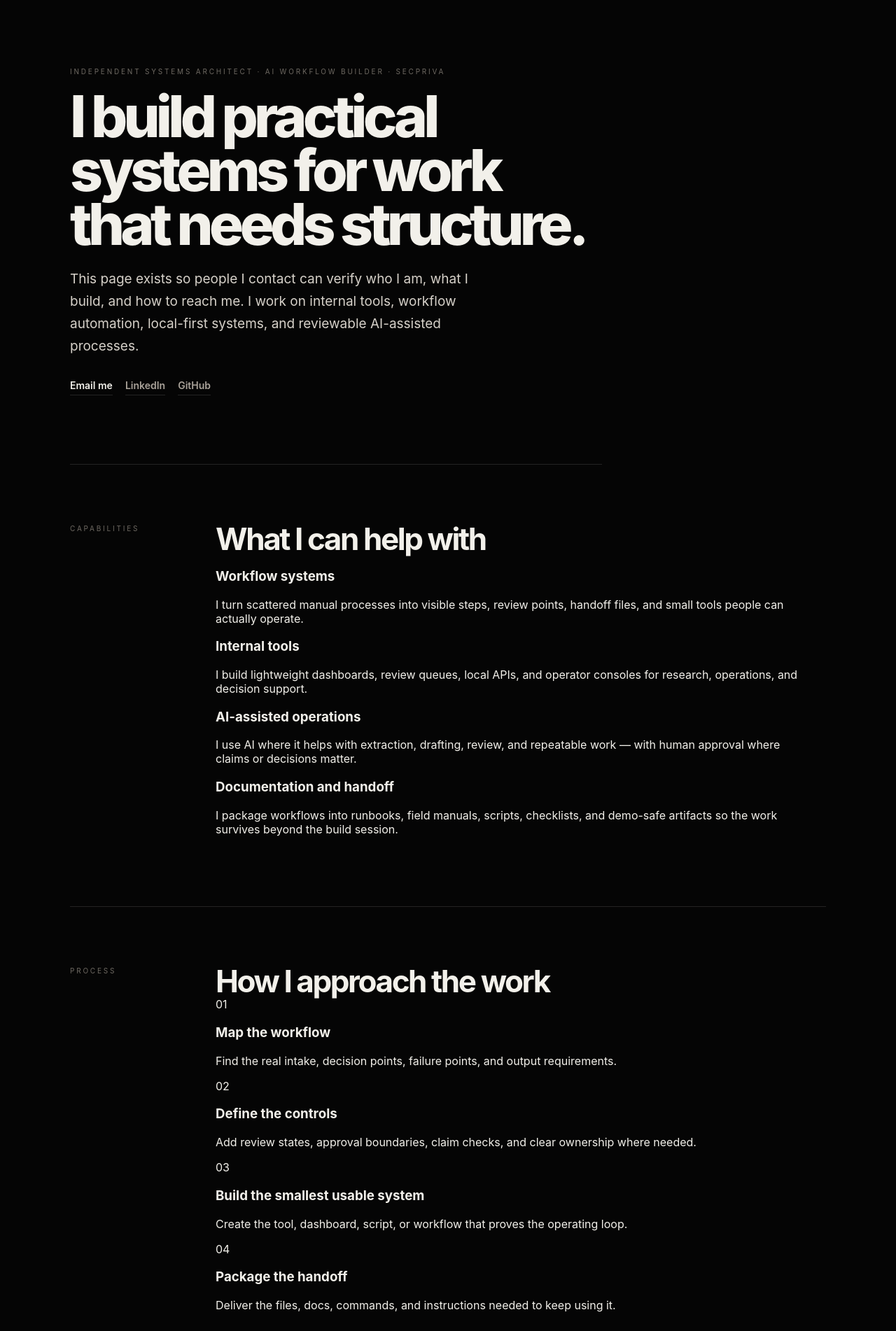
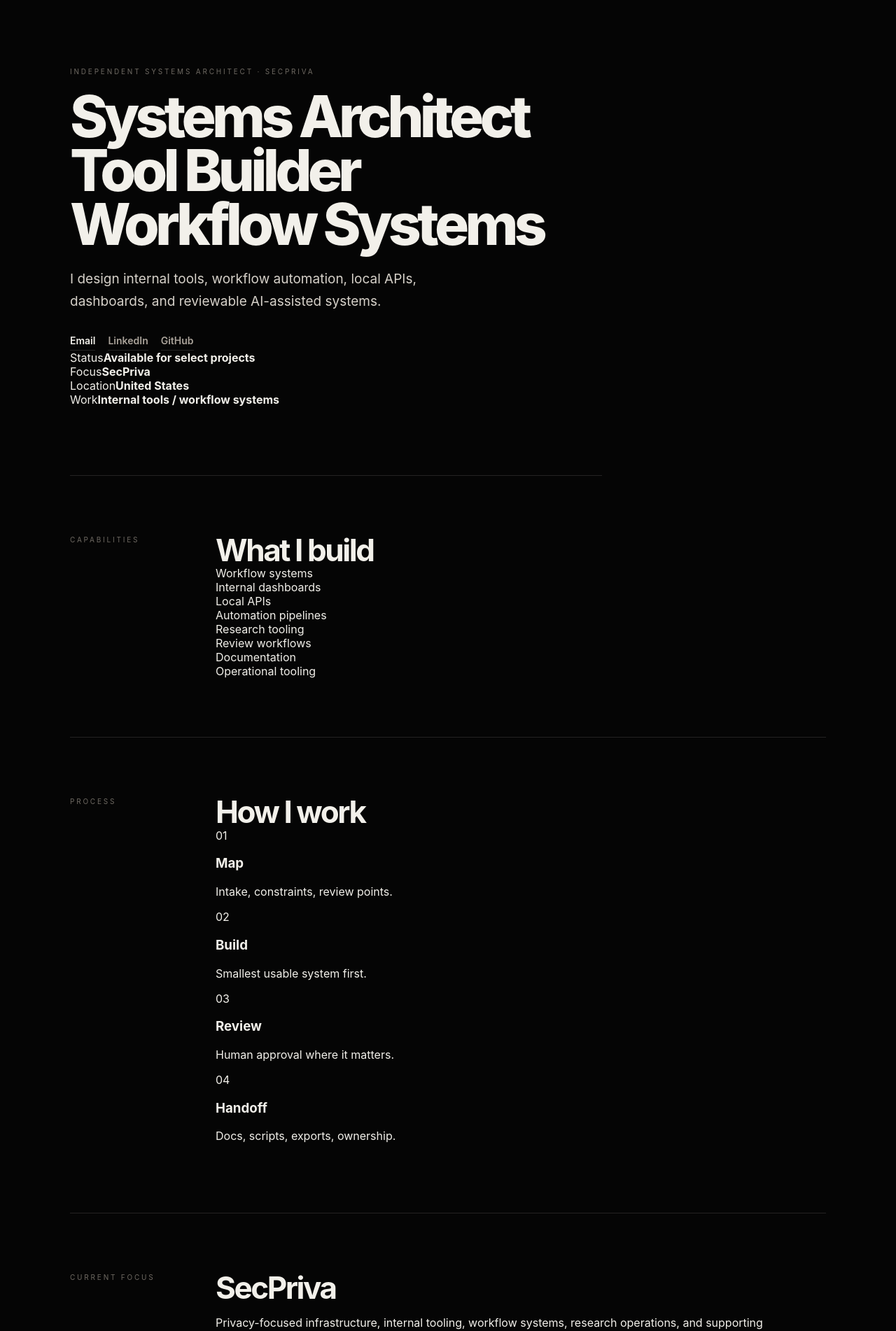
Before and after one commit to SaltProphet/justin-strange-portfolio, a React (Vite) app: page / in a window 1280 px wide. Shown: the part 120-2022 px from the top of the page at 70% size. Built offline with nearby package versions, Linux system fonts and the light colour scheme; a web font is replaced by a local one.

Commit message:
Restructure homepage as identity and verification page

```diff
--- a/src/App.jsx
+++ b/src/App.jsx
@@ -3,38 +3,33 @@
 const navItems = [
   ["Capabilities", "#capabilities"],
   ["Process", "#process"],
-  ["Background", "#background"],
+  ["Focus", "#focus"],
   ["Contact", "#contact"],
 ];
 
 const capabilities = [
-  {
-    title: "Workflow systems",
-    description:
-      "I turn scattered manual processes into visible steps, review points, handoff files, and small tools people can actually operate.",
-  },
-  {
-    title: "Internal tools",
-    description:
-      "I build lightweight dashboards, review queues, local APIs, and operator consoles for research, operations, and decision support.",
-  },
-  {
-    title: "AI-assisted operations",
-    description:
-      "I use AI where it helps with extraction, drafting, review, and repeatable work — with human approval where claims or decisions matter.",
-  },
-  {
-    title: "Documentation and handoff",
-    description:
-      "I package workflows into runbooks, field manuals, scripts, checklists, and demo-safe artifacts so the work survives beyond the build session.",
-  },
+  "Workflow systems",
+  "Internal dashboards",
+  "Local APIs",
+  "Automation pipelines",
+  "Research tooling",
+  "Review workflows",
+  "Documentation",
+  "Operational tooling",
 ];
 
 const processSteps = [
-  ["01", "Map the workflow", "Find the real intake, decision points, failure points, and output requirements."],
-  ["02", "Define the controls", "Add review states, approval boundaries, claim checks, and clear ownership where needed."],
-  ["03", "Build the smallest usable system", "Create the tool, dashboard, script, or workflow that proves the operating loop."],
-  ["04", "Package the handoff", "Deliver the files, docs, commands, and instructions needed to keep using it."],
+  ["01", "Map", "Intake, constraints, review points."],
+  ["02", "Build", "Smallest usable system first."],
+  ["03", "Review", "Human approval where it matters."],
+  ["04", "Handoff", "Docs, scripts, exports, ownership."],
+];
+
+const verificationFacts = [
+  ["Status", "Available for select projects"],
+  ["Focus", "SecPriva"],
+  ["Location", "United States"],
+  ["Work", "Internal tools / workflow systems"],
 ];
 
 const contactLinks = [
@@ -48,7 +43,7 @@
     <section id={id} className="section">
       <div className="section-kicker">{eyebrow}</div>
       <div className="section-content">
-        {title ? <h2>{title}</h2> : null}
+        <h2>{title}</h2>
         {children}
       </div>
     </section>
@@ -59,81 +54,75 @@
   return (
     <main className="site-shell" id="top">
       <header className="site-header">
-        <a className="brand" href="#top" aria-label="Justin Strange home">
+        <a className="brand" href="#top">
           <span className="brand-name">Justin Strange</span>
           <span className="brand-line">Systems Architect / Tool Builder</span>
         </a>
 
-        <nav className="site-nav" aria-label="Main navigation">
+        <nav className="site-nav">
           {navItems.map(([label, href]) => (
-            <a key={href} href={href}>
-              {label}
-            </a>
+            <a key={href} href={href}>{label}</a>
           ))}
         </nav>
       </header>
 
-      <section className="hero" aria-labelledby="hero-title">
-        <p className="hero-label">Independent systems architect · AI workflow builder · SecPriva</p>
-        <h1 id="hero-title">I build practical systems for work that needs structure.</h1>
-        <p className="hero-copy">
-          This page exists so people I contact can verify who I am, what I build, and how to reach me. I work on internal tools, workflow automation, local-first systems, and reviewable AI-assisted processes.
-        </p>
-        <div className="hero-actions" aria-label="Primary links">
-          <a href="mailto:justin@secpriva.com">Email me</a>
-          <a href="https://www.linkedin.com/in/justinstrange/" target="_blank" rel="noreferrer">LinkedIn</a>
-          <a href="https://github.com/SaltProphet" target="_blank" rel="noreferrer">GitHub</a>
+      <section className="hero">
+        <div className="hero-main">
+          <p className="hero-label">Independent systems architect · SecPriva</p>
+          <h1>Systems Architect<br />Tool Builder<br />Workflow Systems</h1>
+          <p className="hero-copy">
+            I design internal tools, workflow automation, local APIs, dashboards, and reviewable AI-assisted systems.
+          </p>
+
+          <div className="hero-actions">
+            {contactLinks.map(([label, href]) => (
+              <a key={label} href={href} target={href.startsWith('http') ? '_blank' : undefined} rel={href.startsWith('http') ? 'noreferrer' : undefined}>{label}</a>
+            ))}
+          </div>
         </div>
+
+        <aside className="verification-panel">
+          {verificationFacts.map(([label, value]) => (
+            <div key={label} className="verification-row">
+              <span>{label}</span>
+              <strong>{value}</strong>
+            </div>
+          ))}
+        </aside>
       </section>
 
-      <Section id="capabilities" eyebrow="Capabilities" title="What I can help with">
-        <div className="capability-list">
+      <Section id="capabilities" eyebrow="Capabilities" title="What I build">
+        <div className="capability-grid">
           {capabilities.map((item) => (
-            <article className="capability-item" key={item.title}>
-              <h3>{item.title}</h3>
-              <p>{item.description}</p>
+            <div key={item} className="capability-item">{item}</div>
+          ))}
+        </div>
+      </Section>
+
+      <Section id="process" eyebrow="Process" title="How I work">
+        <div className="process-list">
+          {processSteps.map(([number, title, description]) => (
+            <article key={number} className="process-item">
+              <span>{number}</span>
+              <h3>{title}</h3>
+              <p>{description}</p>
             </article>
           ))}
         </div>
       </Section>
 
-      <Section id="process" eyebrow="Process" title="How I approach the work">
-        <div className="process-list">
-          {processSteps.map(([number, title, description]) => (
-            <article className="process-item" key={number}>
-              <span>{number}</span>
-              <div>
-                <h3>{title}</h3>
-                <p>{description}</p>
-              </div>
-            </article>
-          ))}
-        </div>
-      </Section>
-
-      <Section id="background" eyebrow="Background" title="Builder, not agency theater.">
-        <div className="about-copy">
-          <p>
-            I am a solo systems architect and tool-builder focused on practical workflows: research pipelines, review systems, operator dashboards, local APIs, automation handoffs, and privacy-aware product architecture.
-          </p>
-          <p>
-            My current work is centered around SecPriva and adjacent internal tooling. Public project writeups are being organized separately so this page stays clean, accurate, and easy to maintain.
-          </p>
-        </div>
+      <Section id="focus" eyebrow="Current Focus" title="SecPriva">
+        <p className="focus-copy">
+          Privacy-focused infrastructure, internal tooling, workflow systems, research operations, and supporting operator workflows.
+        </p>
       </Section>
 
       <Section id="contact" eyebrow="Contact" title="Contact">
-        <p className="contact-copy">
-          Best path is email. LinkedIn and GitHub are included for identity/context checks.
-        </p>
         <div className="contact-links">
           {contactLinks.map(([label, href]) => (
-            <a key={label} href={href} target={href.startsWith("http") ? "_blank" : undefined} rel={href.startsWith("http") ? "noreferrer" : undefined}>
-              {label}
-            </a>
+            <a key={label} href={href} target={href.startsWith('http') ? '_blank' : undefined} rel={href.startsWith('http') ? 'noreferrer' : undefined}>{label}</a>
           ))}
         </div>
-        <p className="contact-note">Calendar booking link can be added after the scheduling account is ready.</p>
       </Section>
 
       <footer className="site-footer">
```
